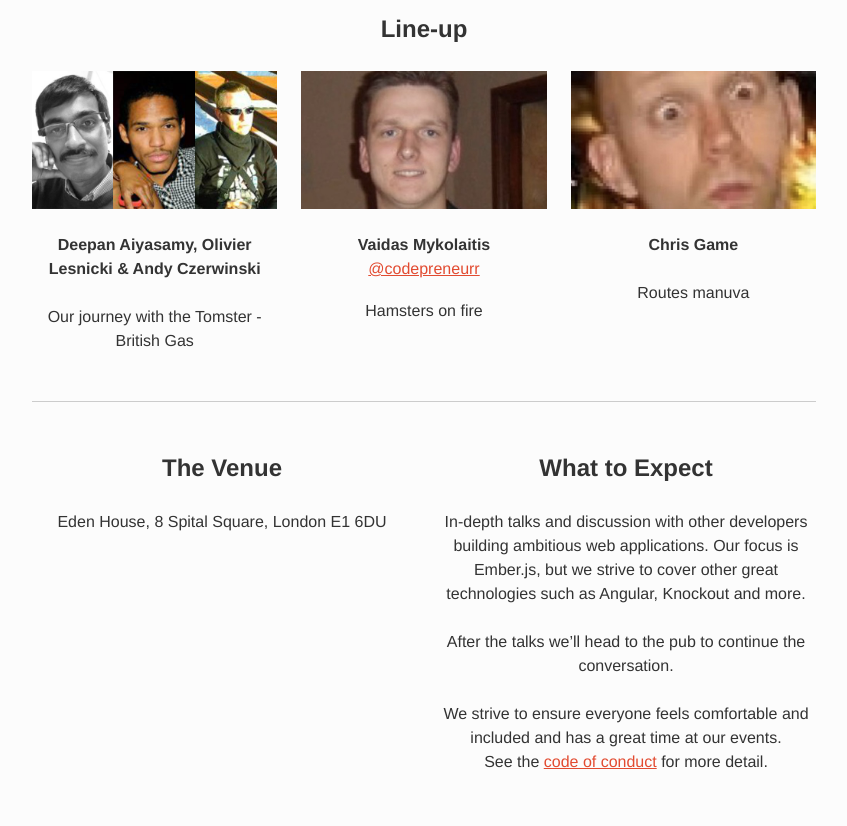
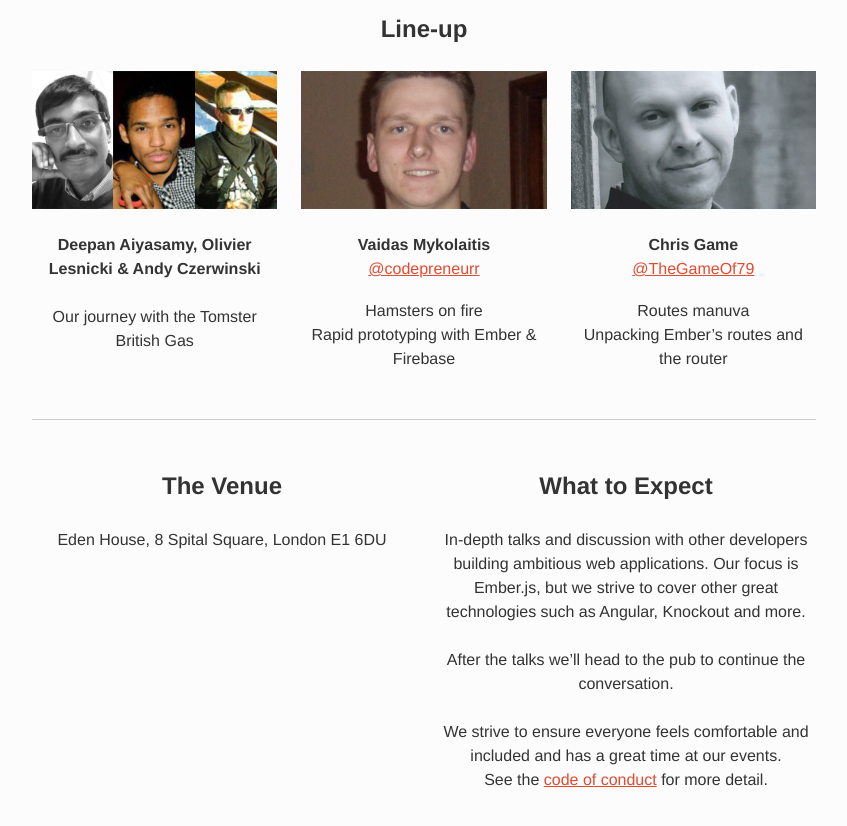
Before and after one commit to emberlondon/emberlondon.github.io, a Jekyll site: the page built from index.html, in a window 1280 px wide and 900 px high, scrolled down 1071 px. Shown: the top 826 px of the window, without its empty margins (216-1063 px from the left). Built offline with Jekyll 4.4.1, drawn with Linux system fonts in a browser that asks for light colours; nearby versions of some CDN libraries.

Commit message:
Add photos and subtitles for April line-up

```diff
--- a/_data/next-meetup.yml
+++ b/_data/next-meetup.yml
@@ -6,13 +6,16 @@ url: "http://www.meetup.com/London-Emberjs-User-Group/events/220323842/"
 talks:
   - speaker_name: Deepan Aiyasamy, Olivier Lesnicki & Andy Czerwinski
     speaker_twitter:
-    info: Our journey with the Tomster - British Gas
+    title: Our journey with the Tomster
+    subtitle: British Gas
     image: images/speakers/british-gas-team.jpg
   - speaker_name: Vaidas Mykolaitis
     speaker_twitter: codepreneurr
-    info: Hamsters on fire
+    title: Hamsters on fire
+    subtitle: Rapid prototyping with Ember & Firebase
     image: images/speakers/codepreneurr.jpg
   - speaker_name: Chris Game
-    speaker_twitter:
-    info: Routes manuva
+    speaker_twitter: TheGameOf79
+    title: Routes manuva
+    subtitle: Unpacking Ember’s routes and the router
     image: images/speakers/chrisgame.jpg
--- a/_includes/next.html
+++ b/_includes/next.html
@@ -48,11 +48,10 @@
             {% if talk.speaker_twitter %}
               <p class="speaker-twitter"><a href="http://www.twitter.com/{{ talk.speaker_twitter }}">@{{ talk.speaker_twitter }}</a></p>
             {% endif %}
-            {% if talk.info %}
-              <p>{{ talk.info }}</p>
-            {% else %}
-              <p>&nbsp;</p>
-            {% endif %}
+            <p>
+              {{ talk.title }}<br>
+              {{ talk.subtitle }}
+            </p>
           </div>
         </div>
       </li>
```
Also changed, not shown: images/speakers/chrisgame.jpg, images/speakers/codepreneurr.jpg.
